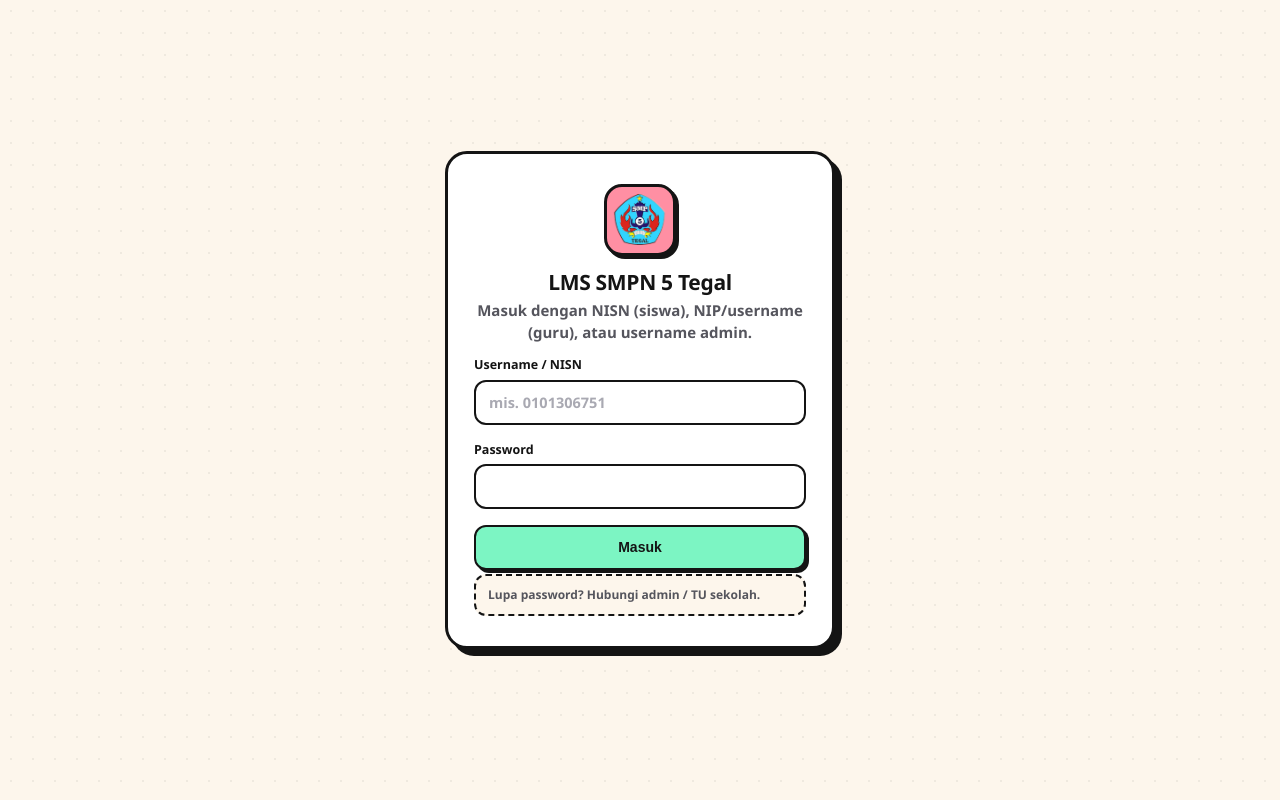
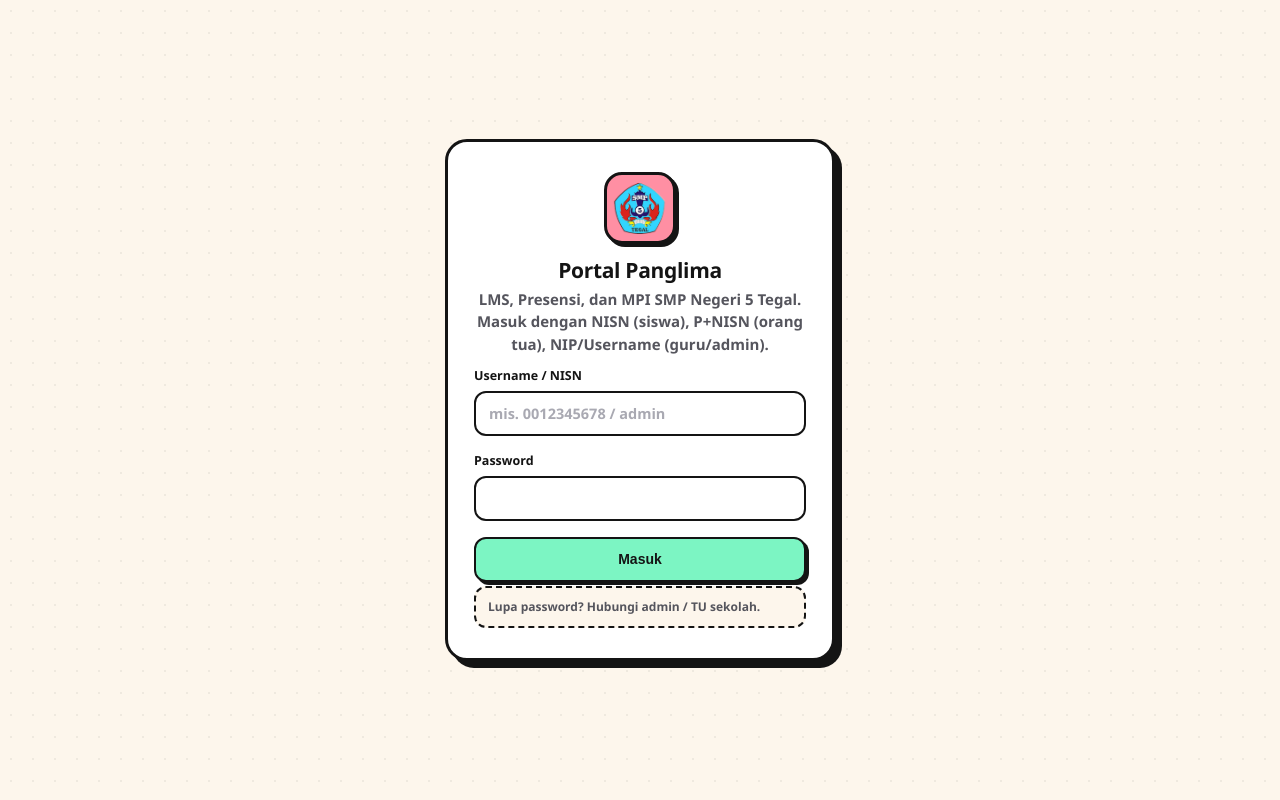
Before and after one commit to abrisam-arsalan/lms, a Next.js app: page /login in a window 1280 px wide. Built offline with nearby package versions, Linux system fonts and the light colour scheme; no server answers.

Commit message:
style: perbarui branding halaman masuk menjadi Portal Panglima

```diff
--- a/src/app/login/login-client.tsx
+++ b/src/app/login/login-client.tsx
@@ -37,10 +37,10 @@ export default function LoginPage() {
       <form className="auth-card" onSubmit={onSubmit}>
         {/* eslint-disable-next-line @next/next/no-img-element */}
         <img className="auth-logo" src="/assets/logo.png" alt="Logo SMPN 5 Tegal" />
-        <h1>LMS SMPN 5 Tegal</h1>
+        <h1>Portal Panglima</h1>
         <p className="auth-sub">
-          Masuk dengan <strong>NISN</strong> (siswa), <strong>NIP/username</strong> (guru),
-          atau username admin.
+          LMS, Presensi, dan MPI SMP Negeri 5 Tegal.<br />
+          Masuk dengan <strong>NISN</strong> (siswa), <strong>P+NISN</strong> (orang tua), <strong>NIP/Username</strong> (guru/admin).
         </p>
         <div className="field">
           <label className="field-label" htmlFor="username">Username / NISN</label>
@@ -50,8 +50,7 @@ export default function LoginPage() {
             value={username}
             onChange={(e) => setUsername(e.target.value)}
             autoComplete="username"
-            inputMode="numeric"
-            placeholder="mis. 0101306751"
+            placeholder="mis. 0012345678 / admin"
             required
           />
         </div>
--- a/src/app/login/page.tsx
+++ b/src/app/login/page.tsx
@@ -8,7 +8,7 @@ export const dynamic = "force-dynamic";
 export const revalidate = 0;
 
 export const metadata = {
-  title: "Masuk — LMS SMPN 5 Tegal",
+  title: "Masuk — Portal Panglima SMPN 5 Tegal",
   cacheControl: "no-store",
 };
 
```
